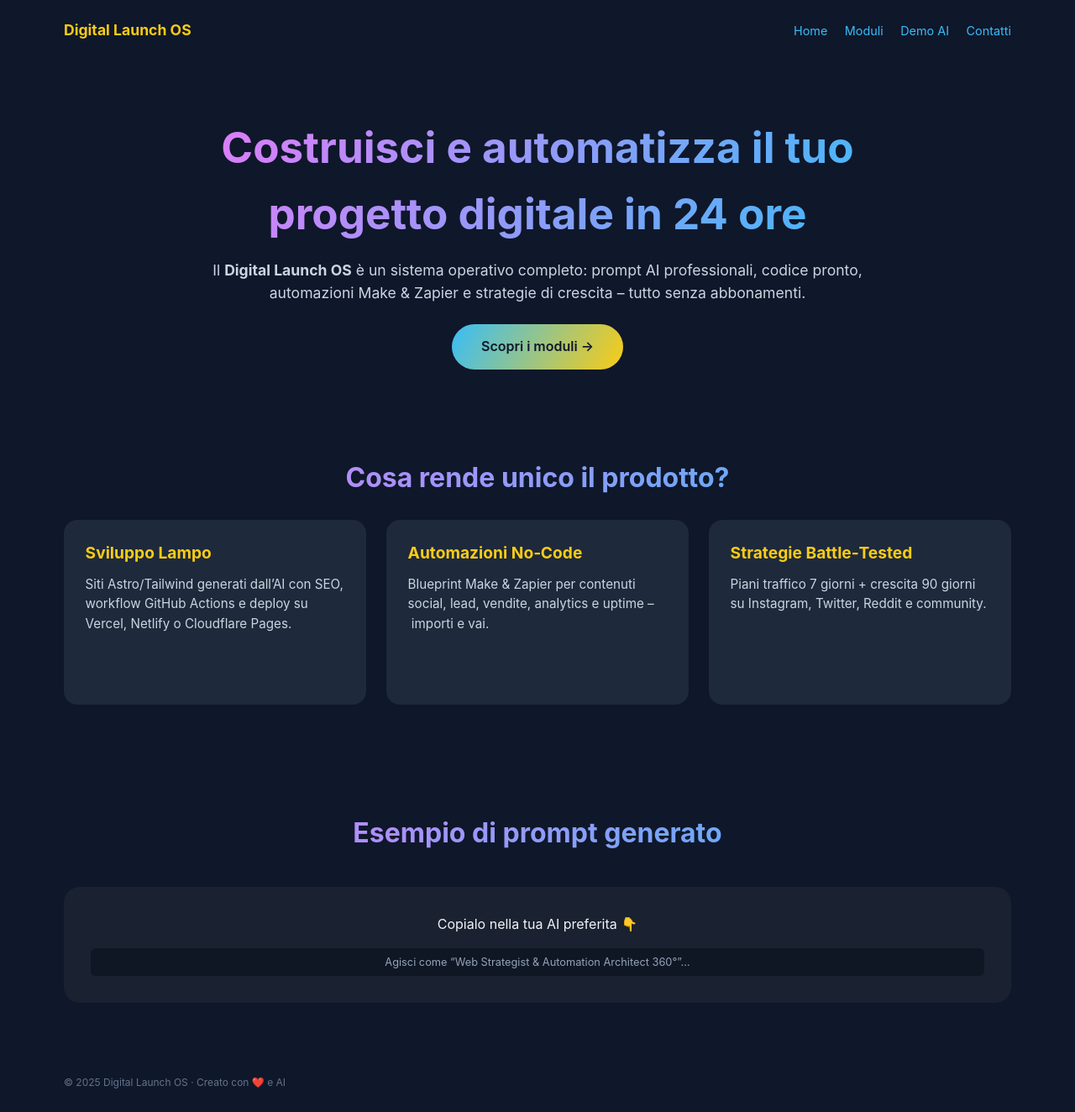
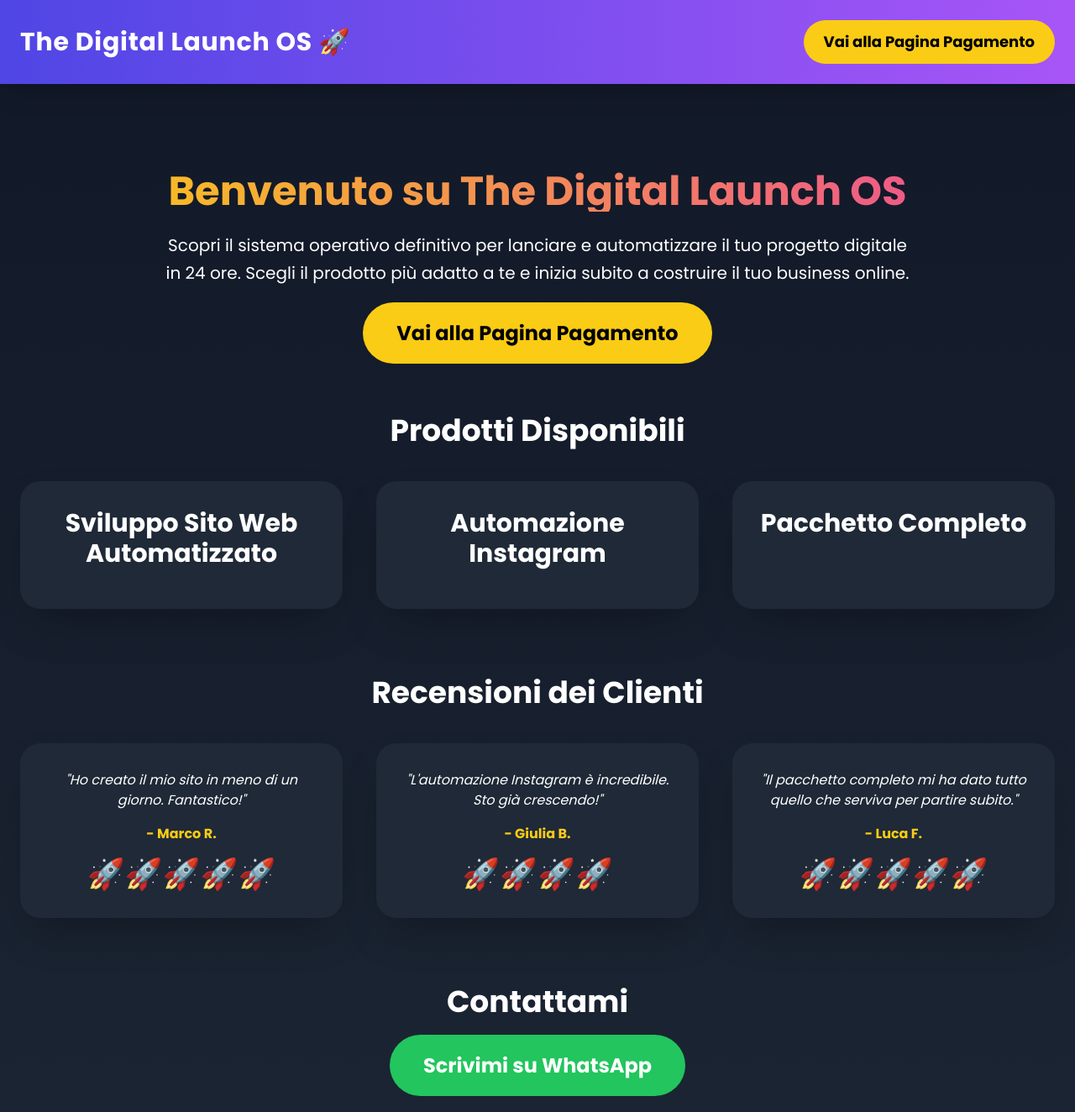
Before and after one commit to gabrielecrestini/ai-arena-landing, a plain HTML site: page index.html in a window 1280 px wide. Shown: the top 1324 px of the page at 84% size. Drawn offline with nearby package versions, Linux system fonts and the light colour scheme.

```diff
--- a/index.html
+++ b/index.html
@@ -1,78 +1,111 @@
 <!DOCTYPE html>
 <html lang="it">
+
 <head>
-  <meta charset="UTF-8" />
-  <meta name="viewport" content="width=device-width, initial-scale=1.0" />
-  <title>The Digital Launch OS – Home</title>
+  <meta charset="UTF-8">
+  <meta name="viewport" content="width=device-width, initial-scale=1.0">
+  <title>Benvenuto su The Digital Launch OS</title>
+  <script src="https://cdn.tailwindcss.com"></script>
+  <link href="https://fonts.googleapis.com/css2?family=Poppins:wght@400;600;700&display=swap" rel="stylesheet">
   <style>
-    :root{--c1:#0f172a;--c2:#1e293b;--c3:#38bdf8;--c4:#facc15;--c5:#e879f9}
-    *{margin:0;padding:0;box-sizing:border-box;font-family:Inter,Arial,Helvetica,sans-serif}
-    body{background:var(--c1);color:#f1f5f9;line-height:1.55;}
-    a{color:var(--c3);text-decoration:none}
-    header,footer{max-width:1160px;margin:auto;padding:1.4rem 1rem;display:flex;justify-content:space-between;align-items:center}
-    nav a{margin-left:1rem;font-size:.9rem}
-    .hero{max-width:900px;margin:4rem auto 2.5rem;text-align:center;padding:0 1rem}
-    .hero h1{font-size:clamp(2.2rem,5vw,3.2rem);background:linear-gradient(120deg,var(--c5),var(--c3));-webkit-background-clip:text;color:transparent;margin-bottom:.8rem}
-    .hero p{font-size:1.1rem;color:#cbd5e1;margin-bottom:1.5rem}
-    .btn{display:inline-block;background:linear-gradient(120deg,var(--c3),var(--c4));color:var(--c1);padding:.9rem 2.2rem;border-radius:40px;font-weight:600;transition:transform .15s}
-    .btn:hover{transform:scale(1.03)}
-    .section{max-width:1160px;margin:auto;padding:4rem 1rem}
-    h2.sec-title{font-size:2rem;margin-bottom:1.6rem;text-align:center;background:linear-gradient(120deg,var(--c5),var(--c3));-webkit-background-clip:text;color:transparent}
-    .grid{display:grid;gap:1.5rem}
-    @media(min-width:700px){.grid{grid-template-columns:repeat(3,1fr)}}
-    .card{background:var(--c2);padding:1.6rem;border-radius:1rem;min-height:220px;display:flex;flex-direction:column;justify-content:space-between}
-    .card h3{font-size:1.2rem;margin-bottom:.6rem;color:var(--c4)}
-    .card p{font-size:.95rem;color:#cbd5e1}
-    .demo{background:#1a2130;border-radius:1.2rem;padding:2rem;margin-top:2.5rem;text-align:center}
-    .demo code{font-size:.8rem;color:#94a3b8;background:#0f1624;padding:.4rem .6rem;border-radius:6px;display:block;margin-top:1rem}
-    footer p{font-size:.75rem;color:#64748b}
+    body {
+      font-family: 'Poppins', sans-serif;
+    }
   </style>
 </head>
-<body>
-  <header>
-    <div style="font-weight:700;font-size:1.1rem;color:var(--c4)">Digital Launch OS</div>
-    <nav>
-      <a href="index.html">Home</a>
-      <a href="modules.html">Moduli</a>
-      <a href="demo.html">Demo AI</a>
-      <a href="contatti.html">Contatti</a>
-    </nav>
+
+<body class="bg-gradient-to-b from-gray-900 to-gray-800 text-white min-h-screen flex flex-col">
+  <header class="bg-gradient-to-r from-indigo-600 to-purple-500 shadow-xl p-6 flex justify-between items-center sticky top-0 z-50">
+    <h1 class="text-3xl font-extrabold text-white tracking-wide">The Digital Launch OS 🚀</h1>
+    <a href=\"pagamento.html\" class="bg-yellow-400 text-black px-6 py-3 rounded-full text-lg font-bold hover:scale-110 hover:bg-yellow-300 transition-transform">Vai alla Pagina Pagamento</a>
   </header>
 
-  <section class="hero">
-    <h1>Costruisci e automatizza il tuo progetto digitale in 24 ore</h1>
-    <p>Il <strong>Digital Launch OS</strong> è un sistema operativo completo: prompt AI professionali, codice pronto, automazioni Make & Zapier e strategie di crescita – tutto senza abbonamenti.</p>
-    <a class="btn" href="modules.html">Scopri i moduli →</a>
-  </section>
+  <main class="flex-grow p-6 max-w-7xl mx-auto text-center">
+    <section class="my-20">
+      <h2 class="text-5xl font-extrabold mb-6 bg-clip-text text-transparent bg-gradient-to-r from-yellow-400 to-pink-500">Benvenuto su The Digital Launch OS</h2>
+      <p class="text-xl mb-10 max-w-4xl mx-auto leading-relaxed">Scopri il sistema operativo definitivo per lanciare e automatizzare il tuo progetto digitale in 24 ore. Scegli il prodotto più adatto a te e inizia subito a costruire il tuo business online.</p>
+      <a href="pagamento.html" class="bg-yellow-400 text-black px-10 py-5 rounded-full text-2xl font-bold hover:scale-110 hover:bg-yellow-300 transition-transform">Vai alla Pagina Pagamento</a>
+    </section>
 
-  <section class="section" id="highlight">
-    <h2 class="sec-title">Cosa rende unico il prodotto?</h2>
-    <div class="grid">
-      <div class="card"><div>
-        <h3>Sviluppo Lampo</h3>
-        <p>Siti Astro/Tailwind generati dall’AI con SEO, workflow GitHub Actions e deploy su Vercel, Netlify o Cloudflare Pages.</p>
-      </div></div>
-      <div class="card"><div>
-        <h3>Automazioni No‑Code</h3>
-        <p>Blueprint Make & Zapier per contenuti social, lead, vendite, analytics e uptime – importi e vai.</p>
-      </div></div>
-      <div class="card"><div>
-        <h3>Strategie Battle‑Tested</h3>
-        <p>Piani traffico 7 giorni + crescita 90 giorni su Instagram, Twitter, Reddit e community.</p>
-      </div></div>
-    </div>
-  </section>
+    <section class="my-20">
+      <h3 class="text-4xl font-bold mb-10">Prodotti Disponibili</h3>
+      <div class="grid grid-cols-1 md:grid-cols-3 gap-10">
+        <div class="bg-gray-800 p-8 rounded-3xl shadow-2xl hover:scale-105 transition-transform">
+          <h4 class="text-3xl font-bold mb-4">Sviluppo Sito Web Automatizzato</h4>
 
-  <section class="section">
-    <h2 class="sec-title">Esempio di prompt generato</h2>
-    <div class="demo">
-      <p>Copialo nella tua AI preferita 👇</p>
-      <code>Agisci come “Web Strategist & Automation Architect 360°”…</code>
-    </div>
-  </section>
+        </div>
 
-  <footer>
-    <p>© 2025 Digital Launch OS · Creato con ❤️ e AI</p>
+        <div class="bg-gray-800 p-8 rounded-3xl shadow-2xl hover:scale-105 transition-transform">
+          <h4 class="text-3xl font-bold mb-4">Automazione Instagram</h4>
+
+        </div>
+
+        <div class="bg-gray-800 p-8 rounded-3xl shadow-2xl hover:scale-105 transition-transform">
+          <h4 class="text-3xl font-bold mb-4">Pacchetto Completo</h4>
+
+        </div>
+      </div>
+    </section>
+
+    <section class="my-20">
+      <h3 class="text-4xl font-bold mb-10">Recensioni dei Clienti</h3>
+      <div class="grid grid-cols-1 md:grid-cols-3 gap-10 text-center">
+        <div class="bg-gray-800 p-8 rounded-3xl shadow-2xl hover:scale-105 transition-transform">
+          <p class="italic mb-4">"Ho creato il mio sito in meno di un giorno. Fantastico!"</p>
+          <p class="text-yellow-400 font-bold mb-4">- Marco R.</p>
+          <div class="text-yellow-400 text-4xl">🚀🚀🚀🚀🚀</div>
+        </div>
+        <div class="bg-gray-800 p-8 rounded-3xl shadow-2xl hover:scale-105 transition-transform">
+          <p class="italic mb-4">"L'automazione Instagram è incredibile. Sto già crescendo!"</p>
+          <p class="text-yellow-400 font-bold mb-4">- Giulia B.</p>
+          <div class="text-yellow-400 text-4xl">🚀🚀🚀🚀</div>
+        </div>
+        <div class="bg-gray-800 p-8 rounded-3xl shadow-2xl hover:scale-105 transition-transform">
+          <p class="italic mb-4">"Il pacchetto completo mi ha dato tutto quello che serviva per partire subito."</p>
+          <p class="text-yellow-400 font-bold mb-4">- Luca F.</p>
+          <div class="text-yellow-400 text-4xl">🚀🚀🚀🚀🚀</div>
+        </div>
+      </div>
+    </section>
+      <section class="my-20 text-center">
+      <h3 class="text-4xl font-bold mb-10">Contattami</h3>
+      <a href="https://wa.me/393923560527" target="_blank" class="bg-green-500 text-white px-10 py-5 rounded-full text-2xl font-bold hover:scale-110 hover:bg-green-400 transition-transform">Scrivimi su WhatsApp</a>
+    </section>
+
+    <section class="my-20 text-center">
+      <h3 class="text-4xl font-bold mb-10">Iscriviti per ricevere aggiornamenti</h3>
+      <form class="max-w-xl mx-auto space-y-6 bg-gray-800 p-8 rounded-3xl shadow-2xl animate-pulse">
+        <input type="email" placeholder="La tua email" class="w-full p-4 rounded text-black" required>
+        <button type="submit" class="bg-yellow-400 text-black px-8 py-4 rounded-full text-xl font-bold hover:scale-105 hover:bg-yellow-300 transition-transform">Iscriviti</button>
+      </form>
+    </section>
+
+</main>
+
+  <footer class="bg-gradient-to-r from-indigo-600 to-purple-500 p-6 text-center text-sm text-white">
+    <p>&copy; 2025 The Digital Launch OS. Tutti i diritti riservati.</p>
+    <a href="https://www.iubenda.com/it/privacy-policy-generator" target="_blank" class="underline hover:text-yellow-400">Privacy Policy</a>
   </footer>
+<script src="https://unpkg.com/aos@2.3.1/dist/aos.js"></script>
+<script>
+  AOS.init({
+    duration: 1000,
+    once: true
+  });
+
+  document.querySelector('form').addEventListener('submit', function(e) {
+    e.preventDefault();
+    const email = e.target.querySelector('input[type="email"]').value;
+    fetch('https://script.google.com/macros/s/YOUR_SCRIPT_ID/exec', {
+      method: 'POST',
+      headers: { 'Content-Type': 'application/x-www-form-urlencoded' },
+      body: 'email=' + encodeURIComponent(email)
+    })
+    .then(response => response.text())
+    .then(() => alert('Iscrizione completata!'))
+    .catch(() => alert('Si è verificato un errore.'));
+  });
+</script>
 </body>
+
 </html>
```
